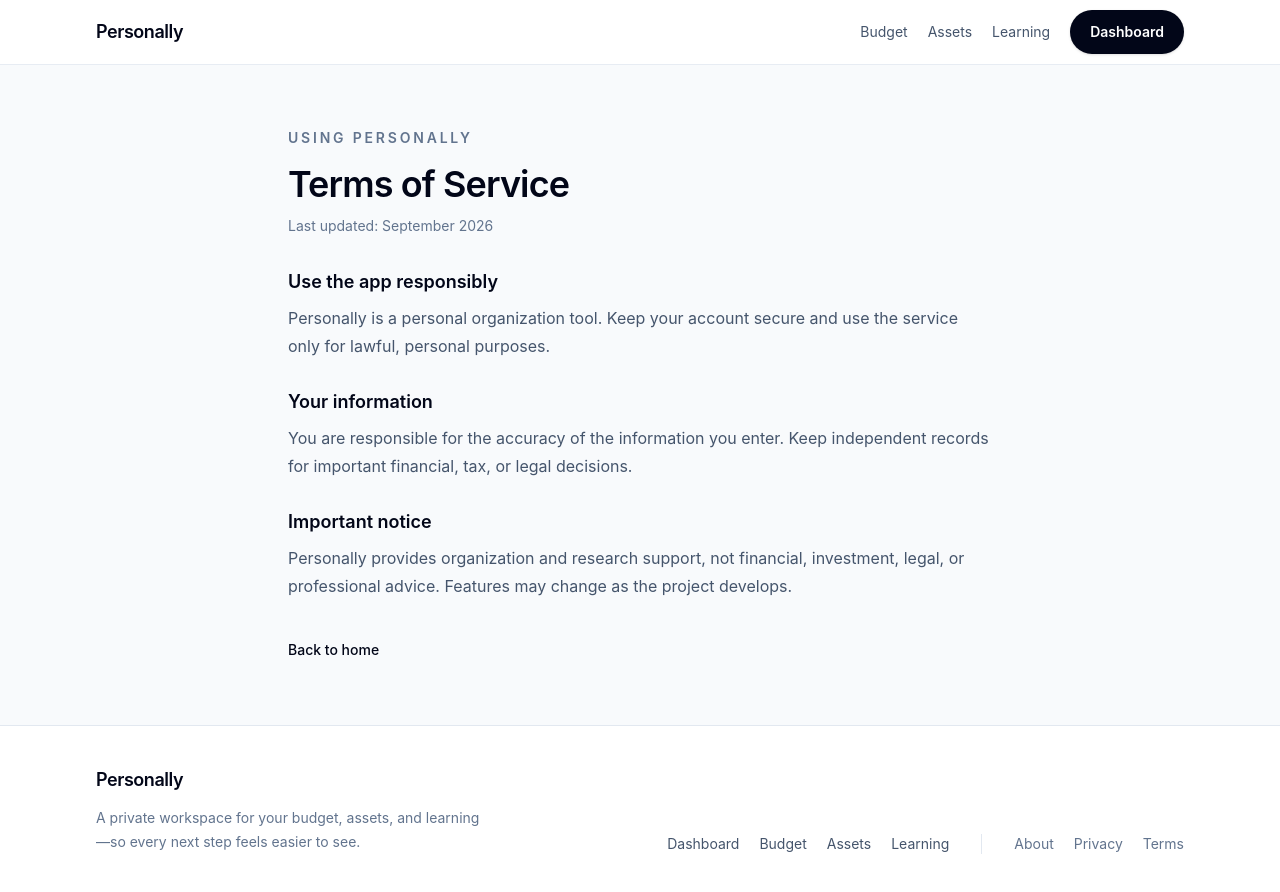
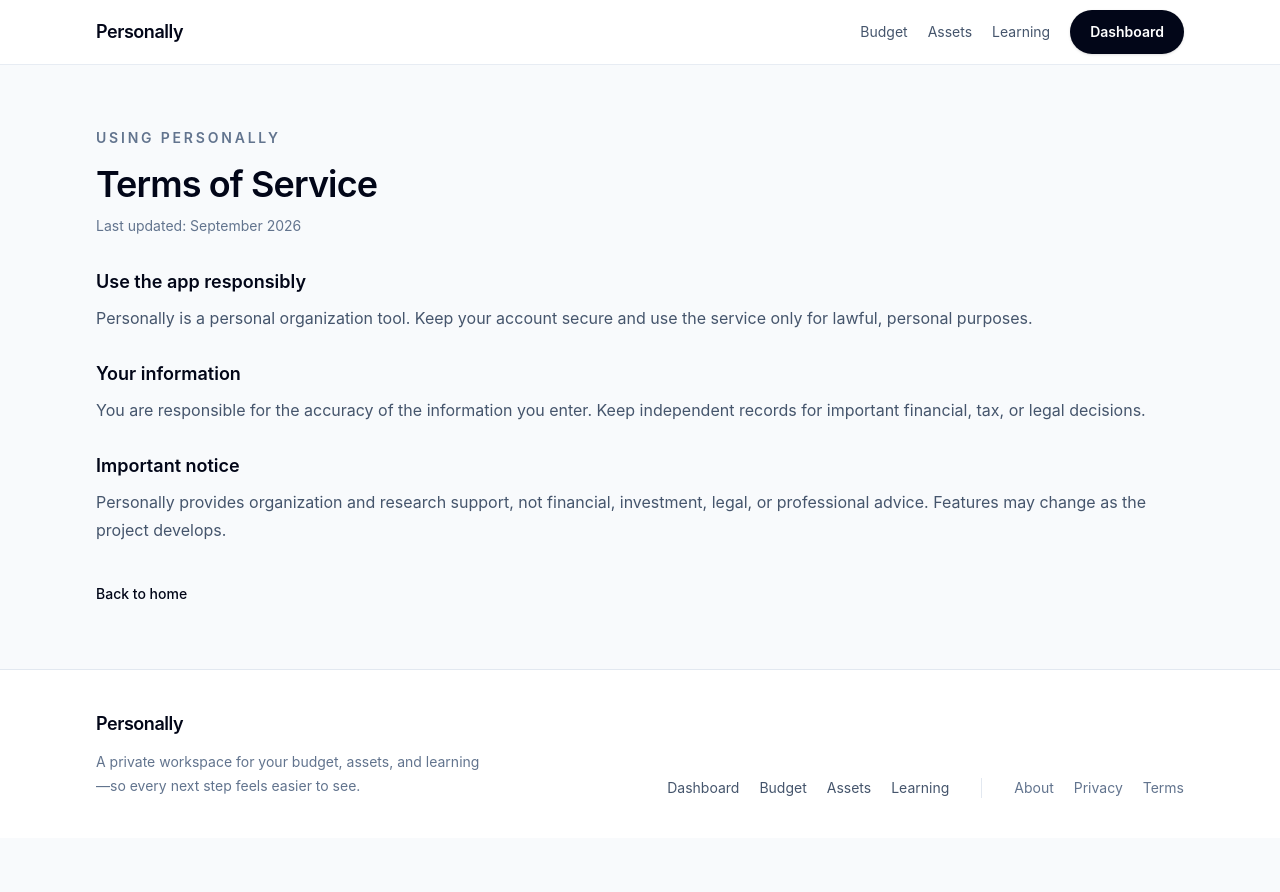
Before and after one commit to nurRiyad/personally, a Next.js app in the folder apps/web/: page /terms in a window 1280 px wide. After the commit the page ends 838 px from the top, so only its background shows below. Built offline with nearby package versions, Linux system fonts and the light colour scheme.

Commit message:
Refactor code structure for improved readability and maintainability

```diff
--- a/apps/web/src/app/about/page.tsx
+++ b/apps/web/src/app/about/page.tsx
@@ -2,7 +2,7 @@ import Link from 'next/link';
 
 export default function About() {
   return (
-    <main className="mx-auto w-full max-w-3xl flex-1 px-6 py-16 sm:px-8">
+    <main className="mx-auto w-full max-w-6xl flex-1 px-5 py-16 sm:px-8">
       <p className="text-sm font-semibold uppercase tracking-[0.2em] text-slate-500">
         About Personally
       </p>
--- a/apps/web/src/app/privacy/page.tsx
+++ b/apps/web/src/app/privacy/page.tsx
@@ -2,7 +2,7 @@ import Link from 'next/link';
 
 export default function Privacy() {
   return (
-    <main className="mx-auto w-full max-w-3xl flex-1 px-6 py-16 sm:px-8">
+    <main className="mx-auto w-full max-w-6xl flex-1 px-5 py-16 sm:px-8">
       <p className="text-sm font-semibold uppercase tracking-[0.2em] text-slate-500">
         Your privacy
       </p>
--- a/apps/web/src/app/terms/page.tsx
+++ b/apps/web/src/app/terms/page.tsx
@@ -2,7 +2,7 @@ import Link from 'next/link';
 
 export default function Terms() {
   return (
-    <main className="mx-auto w-full max-w-3xl flex-1 px-6 py-16 sm:px-8">
+    <main className="mx-auto w-full max-w-6xl flex-1 px-5 py-16 sm:px-8">
       <p className="text-sm font-semibold uppercase tracking-[0.2em] text-slate-500">
         Using Personally
       </p>
```
Also changed, not shown: 1 other file (tests, documents, lock files or other folders).
